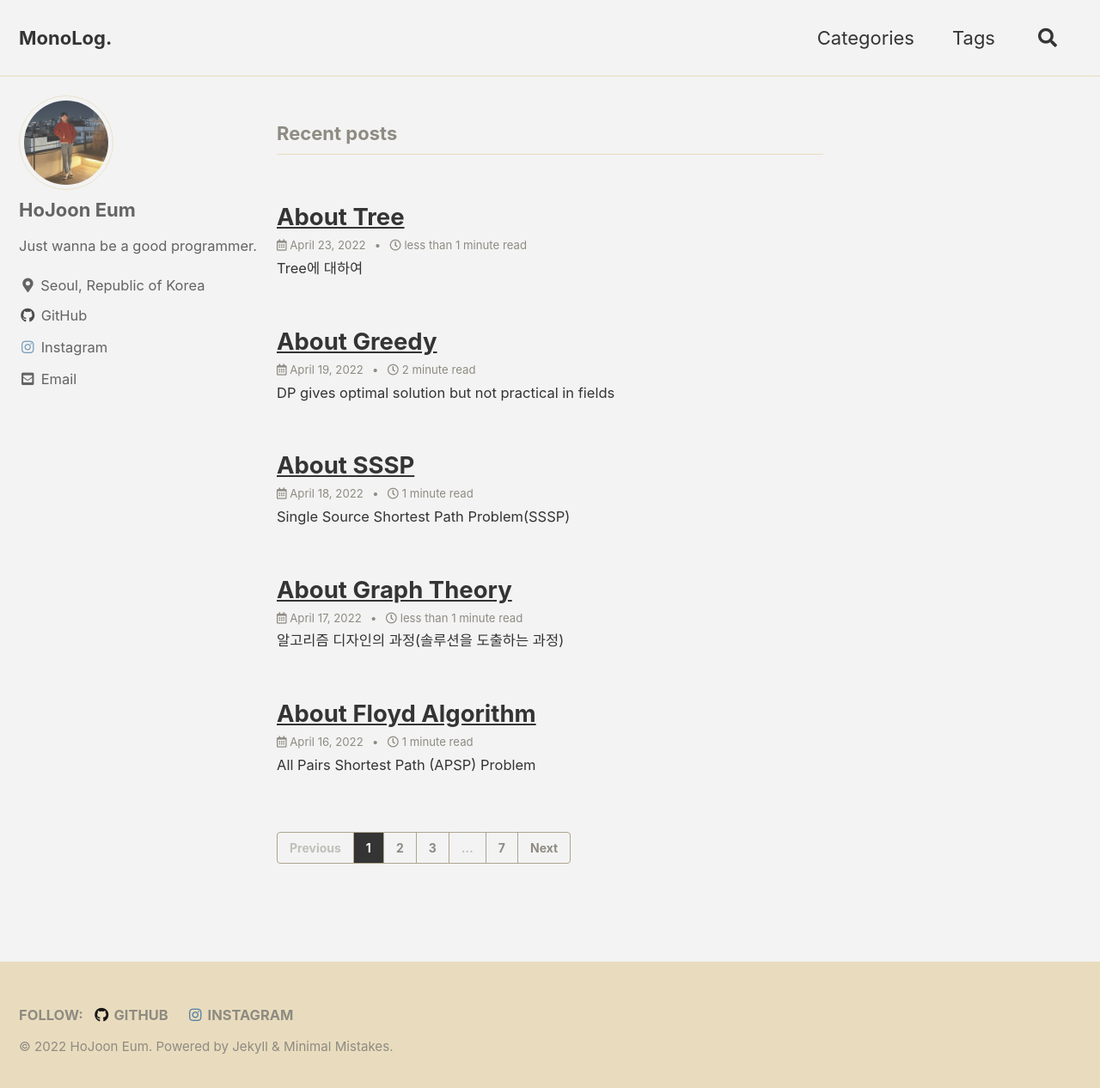
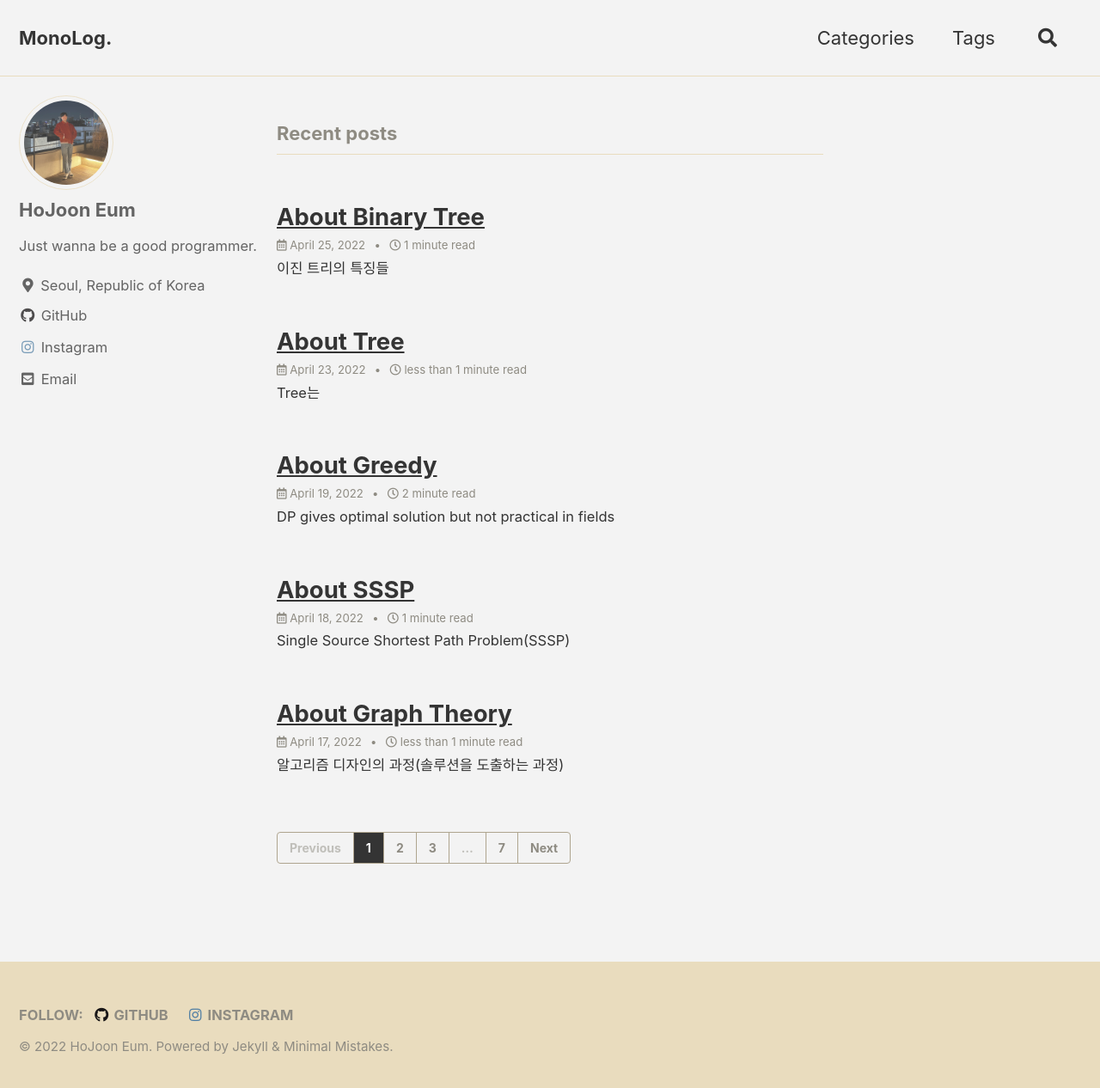
Before and after one commit to minusmo/minusmo.github.io, a Jekyll site: the page built from index.html, in a window 1280 px wide and 1273 px high. Shown: the top 1266 px of the window at 86% size. Built offline with Jekyll 4.4.1, drawn with Linux system fonts in a browser that asks for light colours; cached includes are drawn as plain includes; the list of posts is cut into pages by our own code; some of the changed lines change nothing that is shown.

Commit message:
[POST] About Binary Tree added

````diff
--- a/_posts/2022-04-23-About Tree.md
+++ b/_posts/2022-04-23-About Tree.md
@@ -4,11 +4,6 @@ title: About Tree
 category: dataStructure
 tags: tree graph
 ---
-
-# Tree에 대하여
-
-Created: April 23, 2022 11:32 PM
-Tags: Graph, Tree
 
 ## Tree는
 
--- /dev/null
+++ b/_posts/2022-04-25-About Binary Tree.md
@@ -0,0 +1,78 @@
+---
+layout: posts
+title: About Binary Tree
+category: dataStructure
+tags: tree graph
+---
+
+## 이진 트리의 특징들
+
+이진 트리의 가장 큰 특징은, **_주어진 어떠한 노드의 차수라도 2를 넘지 않는다_** 라는 것이다.
+
+이진 트리에서 우리는 **_왼쪽 서브트리_** 와 **_오른쪽 서브트리_** 를 구분하기는 하지만, 그들의 순서는 중요하지 않다.
+
+이진 트리는 노드를 **전혀 가지지 않을 수** 도 있다.
+
+이진 트리는 이처럼 트리와는 확실히 구별되는 다른 특징들이 있다.
+
+**Definition:** A _binary tree_ is a finite set of nodes that is either empty or consists of a root
+and two disjoint binary trees called the left subtree and the right subtree.
+
+### Skewed Tree
+
+이 특이한 경우는, 트리가 왼쪽 혹은 오른쪽으로 치우쳐져 있는 경우이다.
+
+### Complete Binary Tree
+
+이진트리가 좌 → 우 의 순서로 채워져 있는 이진 트리이다.
+
+### ADT of Binary Tree
+
+BinTree Create(): create empty bt.
+
+Boolean IsEmpty(bt): check wheter bt is empty
+
+BinTree MakeBT(bt1, item, bt2): make bt root of which has item and left subtree is bt1, right subtree is bt2
+
+BinTree Lchild(bt): return left subtree of bt else return error
+
+BinTree Rchild(bt): return right subtree of bt else return error
+
+element Data(bt): return root node of bt else return error
+
+### Properties of Binary Trees
+
+**Maximum number of nodes**
+
+1. The maximum number of nodes on level i of a binary tree is 2^(i-1) i ≥ 1
+2. The maximum number of nodes on level i of a binary tree is 2^k -1 k ≥ 1
+
+**Relation between number of leaf nodes and nodes of degree 2**
+
+For any nonempty binary tree, **_T,_** if /iq is the number of leaf nodes and ^2 the number of nodes of
+degree 2, then = ^2 + 1.
+
+**Definition: _A full binary tree_** of depth **_k_** is a binary tree of depth **_k_** having 2^ - 1 nodes,
+**_k>0._**
+
+**Definition:** A binary tree with _n_ nodes and depth _k_ is _complete iff_ nodes correspond to
+
+the nodes numbered from 1 to _n_ in the full binary tree of depth _k._
+
+### Binary Tree Representations
+
+**Array Representation**
+
+1. _parent_ is at [ *i / 2]\* if i != 1 If i == 1, i is at the root and has no parent.
+2. left_child(i) is at 2i if 2i ≤ n. If 2I ≥ n, then i has no left child.
+3. right_child(i) is at 2i + 1 if 2i + 1 ≤ n. If 2i + 1 > n, then i has no right child.
+
+**Linked Representation**
+
+```cpp
+struct node* tree_pointer;
+struct node {
+int data;
+tree_pointer left_child, right_child;
+};
+```
````
